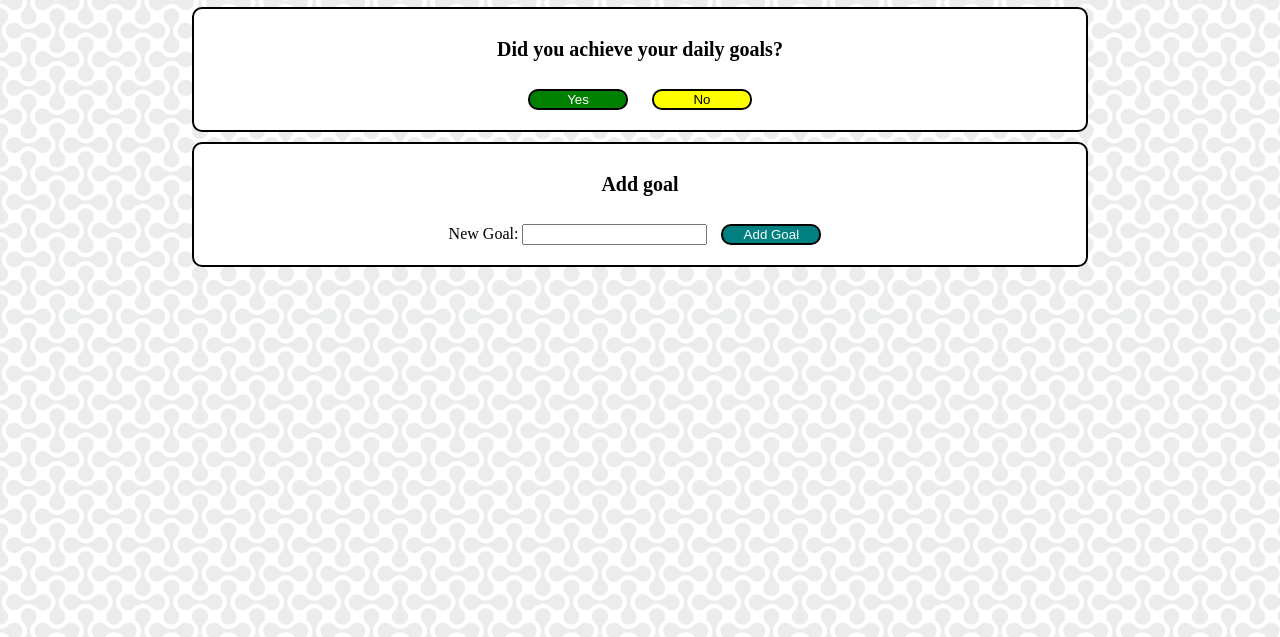
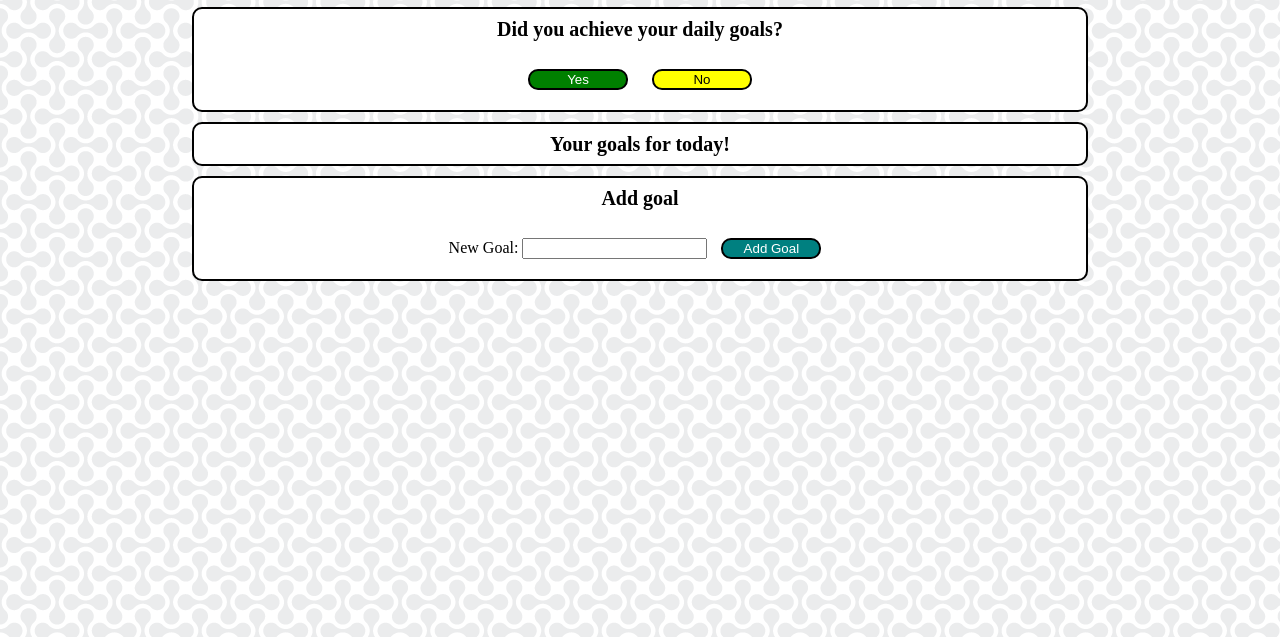
Before and after one commit to pitekcharles/goallist, a website: page index.html in a window 1280 px wide. Shown: the part 163-800 px from the top of the page. Drawn offline with nearby package versions, Linux system fonts and the light colour scheme.

Commit message:
added goallist section to index.html changed the styling for sections to make it cleaner

```diff
--- a/index.html
+++ b/index.html
@@ -26,6 +26,9 @@
             <button type="button" id="yesButton">Yes</button>
             <button type="button" id="noButton">No</button>
         </section>
+        <section class="goalList">
+            <h2>Your goals for today!</h2>
+        </section>
         <section class="addGoal">
             <h2>Add goal</h2>
             <form>
--- a/resources/css/main.css
+++ b/resources/css/main.css
@@ -60,26 +60,24 @@ main #noButton:focus {
     color: white;
 }
 
-main .goalReached {
+main section {
     width: 70%;
-    margin: 0 auto;
-    padding-top: 30px;
-    /* height: 300px; */
+    margin: 10px auto;
+    padding-top: 10px;
     padding: auto 0;
     border: 2px solid black;
     border-radius: 10px;
     background-color: white;
 }
 
-main .addGoal {
+/* main .addGoal {
     border: 2px solid black;
     border-radius: 10px;
     width: 70%;
     margin: 10px auto;
     padding-top: 30px;
     background-color: white;
-    /* height: 100px; */
     padding: auto 0;
-}
+} */
 
 /* footer styling */
```
